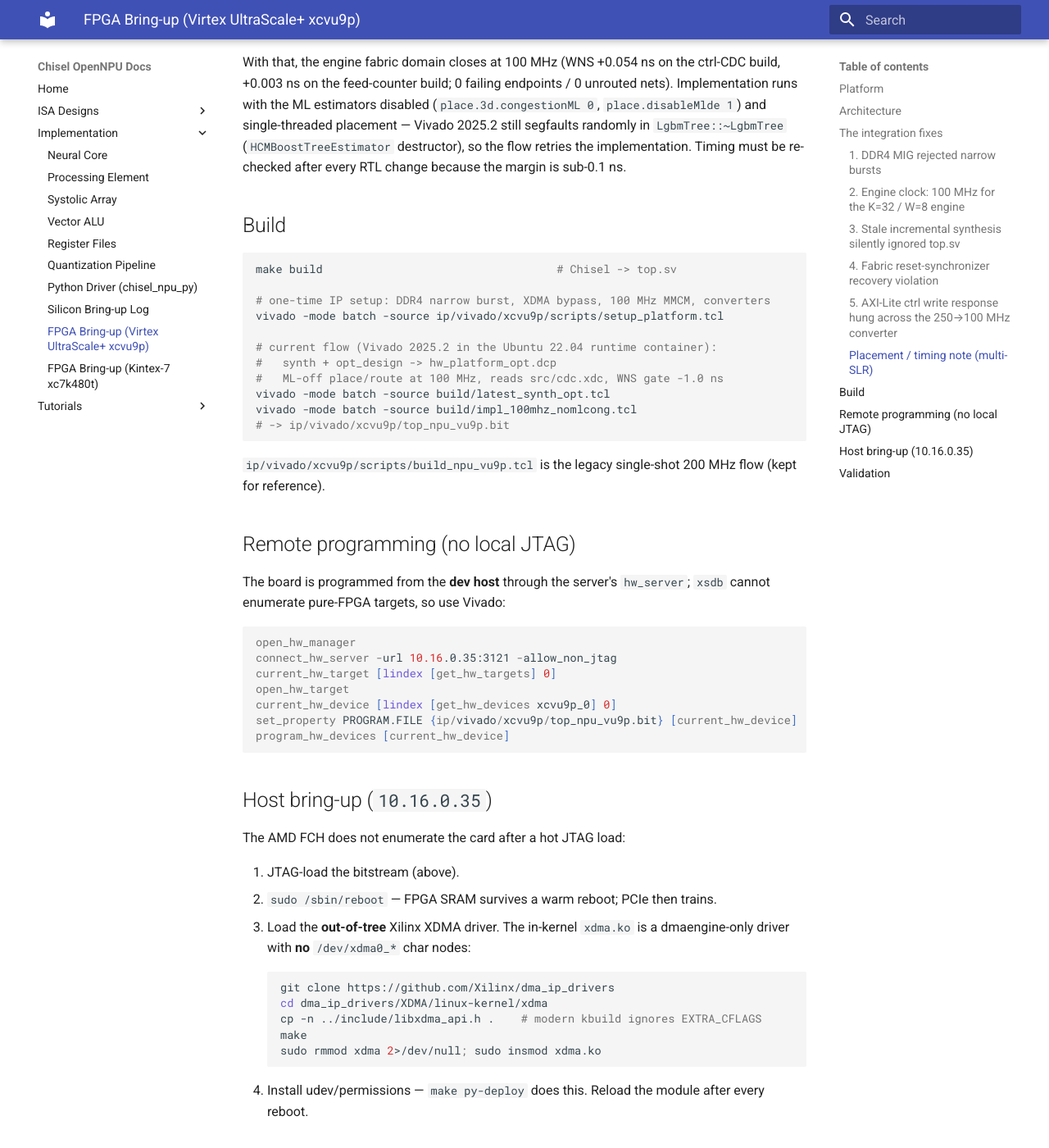
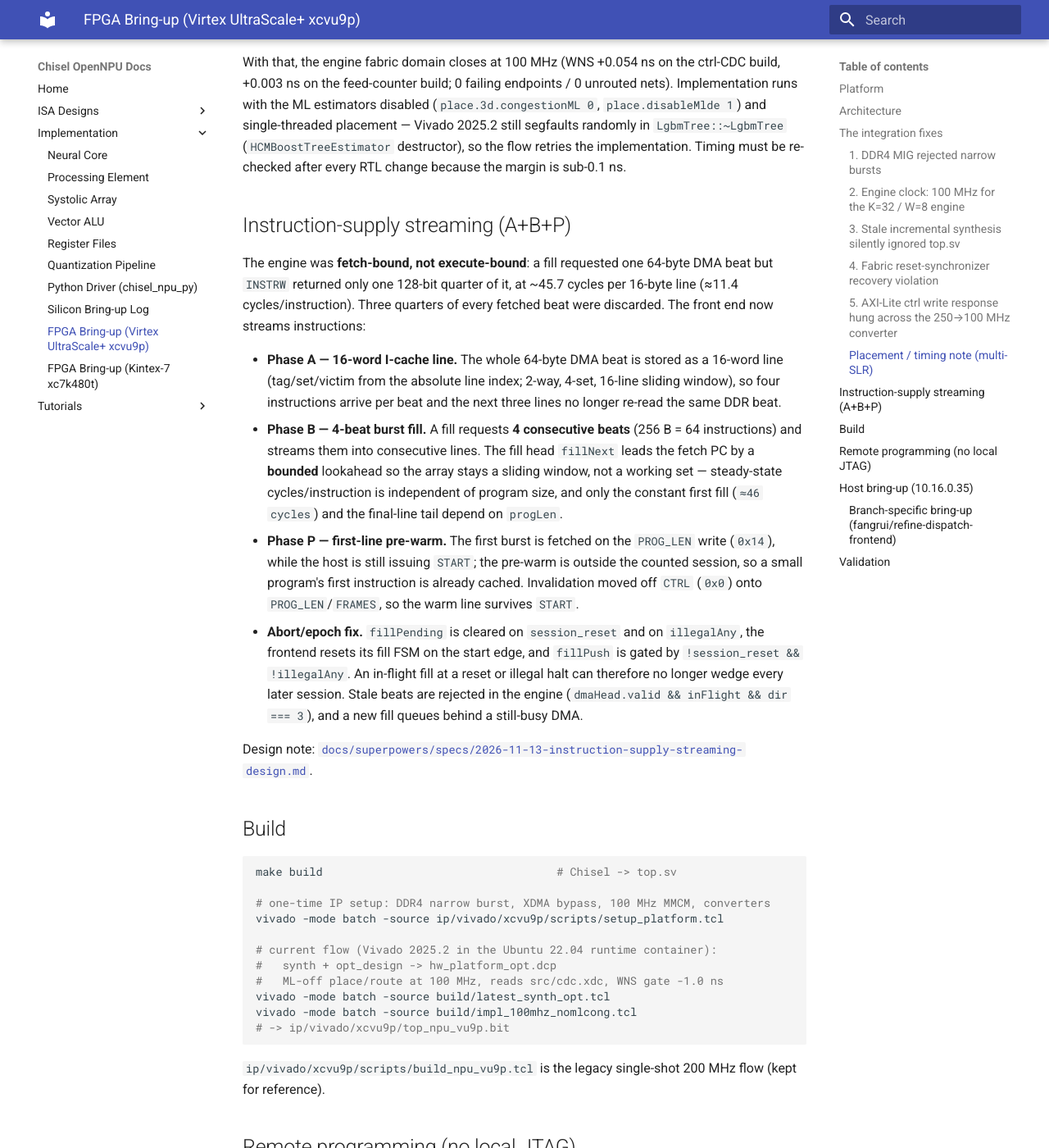
Before and after one commit to mpskex/chisel-npu, an MkDocs documentation site: the page built from docs/implementations/FPGA_VU9P.md, in a window 1280 px wide and 1400 px high, scrolled down 3250 px. Shown: the whole window at 82% size. Built offline with MkDocs 1.6.1 and Material for MkDocs 9.7.7, drawn with Linux system fonts in a browser that asks for light colours; some of the changed text lies outside the part shown.

Commit message:
docs: measured instruction-streaming results (1 cyc/instr)

````diff
--- a/docs/implementations/FPGA_VU9P.md
+++ b/docs/implementations/FPGA_VU9P.md
@@ -143,6 +143,37 @@
 retries the implementation.  Timing must be re-checked after every RTL change
 because the margin is sub-0.1 ns.
 
+## Instruction-supply streaming (A+B+P)
+
+The engine was **fetch-bound, not execute-bound**: a fill requested one 64-byte
+DMA beat but `INSTRW` returned only one 128-bit quarter of it, at ~45.7 cycles
+per 16-byte line (≈11.4 cycles/instruction). Three quarters of every fetched
+beat were discarded. The front end now streams instructions:
+
+* **Phase A — 16-word I-cache line.** The whole 64-byte DMA beat is stored as a
+  16-word line (tag/set/victim from the absolute line index; 2-way, 4-set,
+  16-line sliding window), so four instructions arrive per beat and the next
+  three lines no longer re-read the same DDR beat.
+* **Phase B — 4-beat burst fill.** A fill requests **4 consecutive beats**
+  (256 B = 64 instructions) and streams them into consecutive lines. The fill
+  head `fillNext` leads the fetch PC by a **bounded** lookahead so the array
+  stays a sliding window, not a working set — steady-state
+  cycles/instruction is independent of program size, and only the constant
+  first fill (`≈46 cycles`) and the final-line tail depend on `progLen`.
+* **Phase P — first-line pre-warm.** The first burst is fetched on the
+  `PROG_LEN` write (`0x14`), while the host is still issuing `START`; the
+  pre-warm is outside the counted session, so a small program's first
+  instruction is already cached. Invalidation moved off `CTRL` (`0x0`) onto
+  `PROG_LEN`/`FRAMES`, so the warm line survives `START`.
+* **Abort/epoch fix.** `fillPending` is cleared on `session_reset` and on
+  `illegalAny`, the frontend resets its fill FSM on the start edge, and
+  `fillPush` is gated by `!session_reset && !illegalAny`. An in-flight fill at
+  a reset or illegal halt can therefore no longer wedge every later session.
+  Stale beats are rejected in the engine (`dmaHead.valid && inFlight &&
+  dir === 3`), and a new fill queues behind a still-busy DMA.
+
+Design note: [`docs/superpowers/specs/2026-11-13-instruction-supply-streaming-design.md`](../superpowers/specs/2026-11-13-instruction-supply-streaming-design.md).
+
 ## Build
 
 ```bash
@@ -195,6 +226,32 @@
 4. Install udev/permissions — `make py-deploy` does this. Reload the module
    after every reboot.
 
+### Branch-specific bring-up (`fangrui/refine-dispatch-frontend`)
+
+This branch does **not** carry the `feat/general-fpga-clean-flow` board
+targets (no `make bringup-fpga BOARD=...`), and `.env.sh` defaults
+`FPGA_HOST` to `10.16.0.31`. Address the Alivu9p host explicitly:
+
+```bash
+FPGA_HOST=10.16.0.35 SSH_IDENTITY=~/.ssh/id_vu9p make py-deploy
+FPGA_HOST=10.16.0.35 SSH_IDENTITY=~/.ssh/id_vu9p make py-test-hw
+```
+
+Two board-specific gotchas:
+
+* **JTAG-load from the Ubuntu 22.04 Vivado container.** The host's own Vivado
+  crashes; run the container image and program `top_npu_vu9p.bit` from there.
+* **Warm-reboot the host after a JTAG load.** PCIe only re-enumerates on
+  reboot; otherwise probe fails with `map_bars: Failed to detect XDMA config
+  BAR` (driver probe `-22`) and no `/dev/xdma0_*` nodes appear. Once the host
+  is back, re-run the bring-up without touching the fabric:
+
+  ```bash
+  FPGA_HOST=10.16.0.35 SSH_IDENTITY=~/.ssh/id_vu9p \
+      python3 tool/hw/bringup_ssh.py --host "$FPGA_HOST" \
+      --skip-jtag --skip-flash --skip-pytest
+  ```
+
 ## Validation
 
 ```bash
@@ -228,14 +285,36 @@
 reported 264 instead of 33 feeds.  `EnginePerfCounterSpec` and the rerun check
 in `test_perf.py` guard this.
 
-Measured on the final bitstream (K=32, 36-instruction reduce round: 2 loads +
-32 `mma` + `mma.last` + store), three back-to-back sessions:
+Measured on the final A+B+P bitstream (`ip/vivado/xcvu9p/top_npu_vu9p.bit`,
+built 2026-11-13 22:56, `POSTROUTE_WNS` **+0.056 ns**, 0 unrouted nets; `make
+py-test-hw` 8/8 PASS, selftest PASS). NOP program-size sweep at K=32;
+`cycles` is the session counter and `fills` the 4-beat fetch requests counted
+in `FETCH_STATS` (`0x10`):
 
-| run | cycles | feeds | ipc | feeds/cyc | macs/cyc |
-|:---:|:---:|:---:|:---:|:---:|:---:|
-| 1 | 624 | 33 | 0.058 | 0.053 | 52.5 |
-| 2 | 634 | 33 | 0.057 | 0.052 | 51.7 |
-| 3 | 630 | 33 | 0.057 | 0.052 | 52.0 |
+| words | cycles | cycles/instr | fills | IPC |
+|---:|---:|---:|---:|---:|
+| 1,024 | 1,026 | 1.002 | 16 | 0.998 |
+| 8,192 | 8,275 | 1.010 | 128 | 0.990 |
+| 32,768 | 33,204 | 1.013 | 512 | 0.987 |
+| 60,000 | 60,799 | 1.013 | 939 | 0.987 |
+| 65,535 | 66,409 | 1.013 | 1,024 | 0.987 |
 
-The small cycle variation is fetch/drain timing, not counter drift; `feeds`
-is identical on every session.
+Reduce-round shape (2 loads + 32 `mma` + `mma.last` + `vse` per round):
+
+| rounds | instructions | cycles | IPC | MACs/cycle | % of 1024 peak |
+|---:|---:|---:|---:|---:|---:|
+| 1 | 36 | 242 | 0.149 | 135.4 | 13.2% |
+| 4 | 138 | 635 | 0.217 | 206.4 | 20.2% |
+| 16 | 546 | 2,027 | 0.269 | 258.7 | 25.3% |
+| 64 | 2,178 | 7,595 | 0.287 | 276.1 | 27.0% |
+| 256 | 8,706 | 29,867 | 0.291 | 280.9 | 27.4% |
+
+Before this work the previous bitstream took **631 cycles / 51.9 MACs/cyc** on
+the 36-instruction round and **106,068 cycles / 79.1 MACs/cyc** on the
+256-round shape. The final bitstream: 36 instructions **631 → 242 cycles**
+(51.9 → 135.4 MACs/cyc) and 256 rounds **106,068 → 29,867 cycles**
+(79.1 → 280.9 MACs/cyc). The NOP slope is flat from 1 k to 65,535 words
+(**1.002–1.013 cycles/instruction**, 0.987–0.998 IPC), so the steady state no
+longer depends on program size; the residual is the constant first fill and
+the final-line tail. The standalone perf test is idempotent on this bitstream:
+242 cycles and `feeds=33` on both of two back-to-back runs.
````
